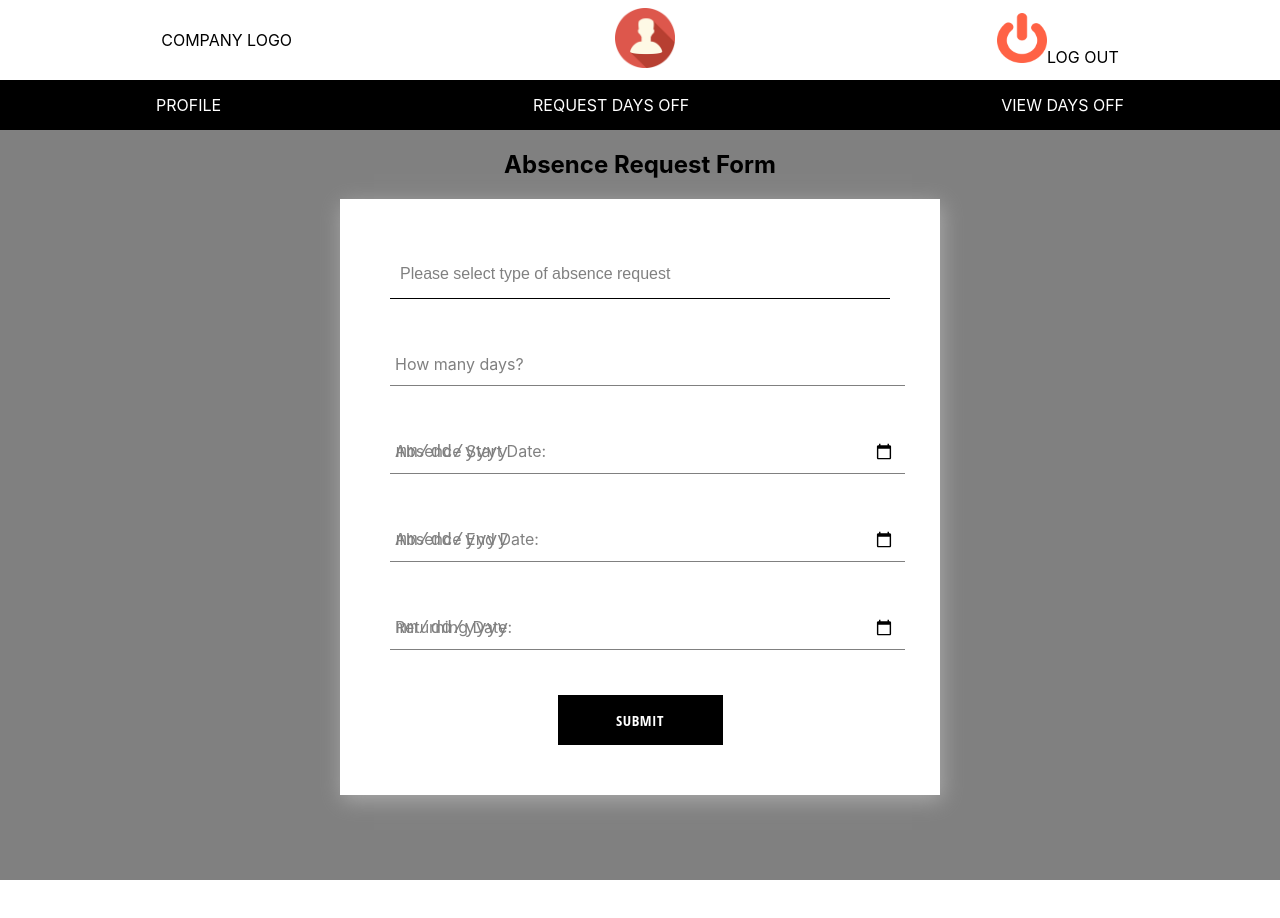
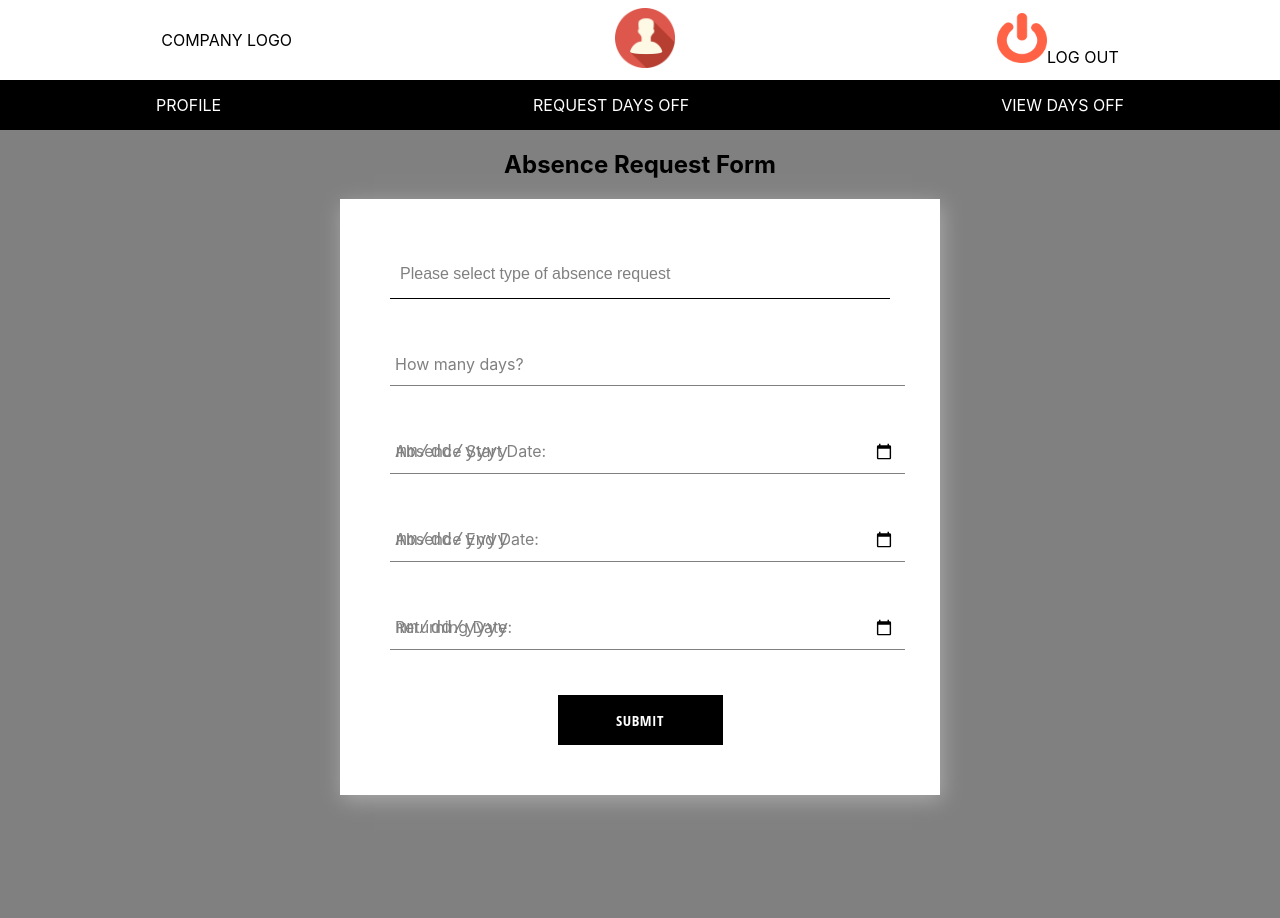
Before and after one commit to agyapongeli77/employee_absence_management_system, a React (Create React App) app: page /absence-request in a window 1280 px wide. Shown: the top 918 px of the page. Before the commit the page ends 880 px from the top, so only its background shows below. Built offline with nearby package versions, Linux system fonts and the light colour scheme; no server answers.

Commit message:
profile page vh adjusted

```diff
--- a/src/styles/AbsenceRequestPage.scss
+++ b/src/styles/AbsenceRequestPage.scss
@@ -1,6 +1,6 @@
 .absence-page-container {
   width: 100%;
-  height: 110vh;
+  height: 125vh;
   bottom: 0;
   background-color: gray;
 }
--- a/src/styles/AdminPage.scss
+++ b/src/styles/AdminPage.scss
@@ -1,6 +1,6 @@
 .admin-page-main {
   width: 100%;
-  height: 110vh;
+  height: 140vh;
   background-color: yellow;
   position: absolute;
   top: 100px;
```
